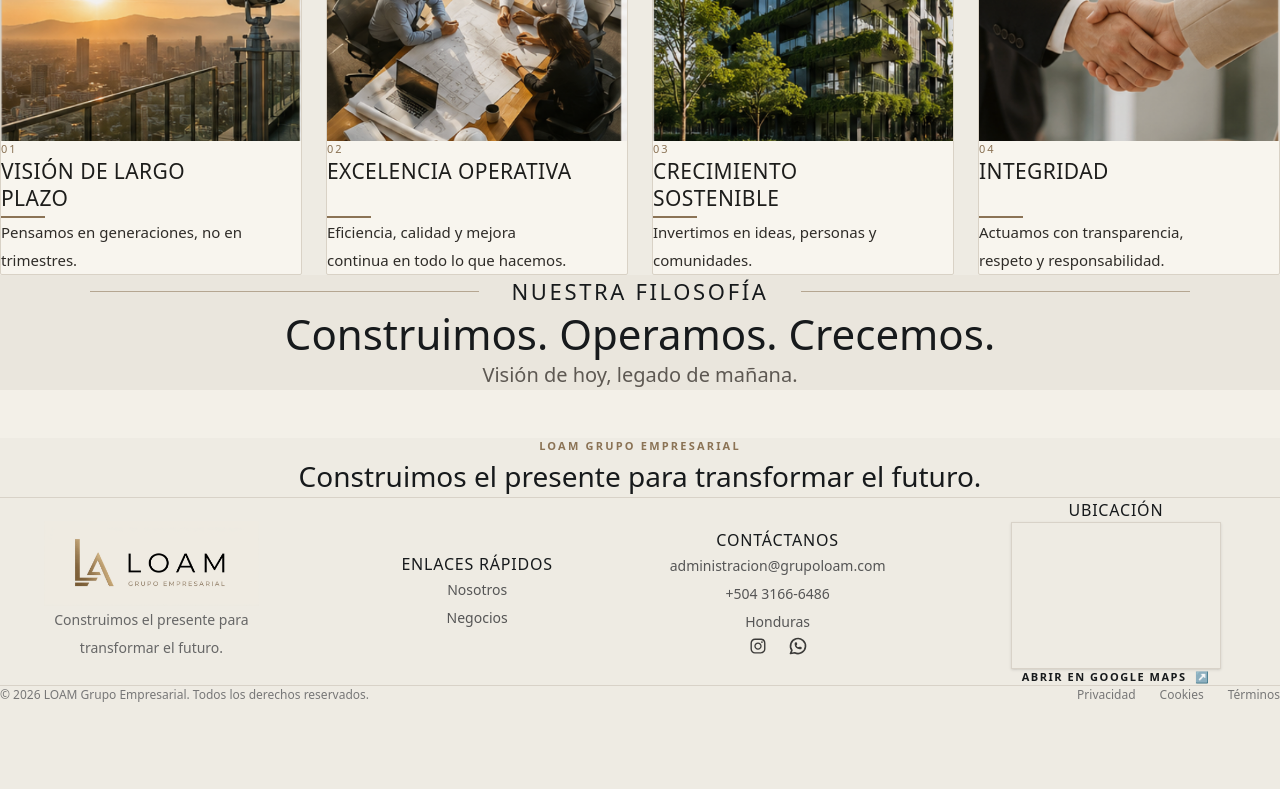
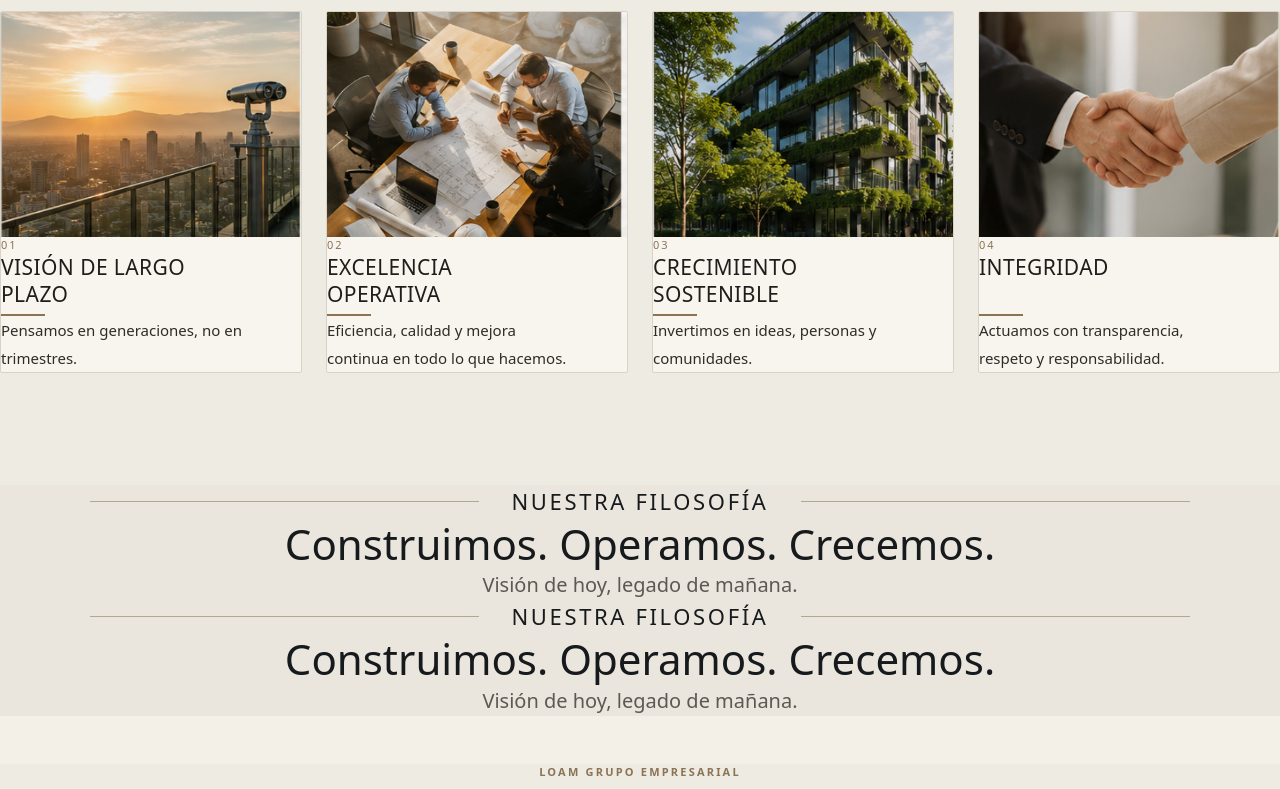
Before and after one commit to Grupo-Loam/grupo-loam, a Next.js app: page /nosotros in a window 1280 px wide. Shown: the part 839-1628 px from the top of the page. Before the commit the page ends 1543 px from the top, so only its background shows below. Built offline with nearby package versions, Linux system fonts and the light colour scheme; grey boxes are pictures that could not be loaded.

Commit message:
Corrigiendo Pagina Nosotros

```diff
--- a/src/app/nosotros/page.tsx
+++ b/src/app/nosotros/page.tsx
@@ -120,7 +120,6 @@ export default function NosotrosPage() {
 ======================================== */}
 <section className="flex w-full justify-center bg-[var(--bg-primary)]">
   <div className="flex w-full max-w-[1380px] flex-col items-center px-6 py-20 text-center sm:px-8 md:py-24 lg:px-10 lg:py-28">
-
     {/* TÍTULO */}
     <div className="flex w-full max-w-[1100px] items-center justify-center gap-5 sm:gap-8">
       <div className="h-px flex-1 bg-[var(--color-bronce)]/55" />
@@ -132,8 +131,11 @@ export default function NosotrosPage() {
       <div className="h-px flex-1 bg-[var(--color-bronce)]/55" />
     </div>
 
+    {/* ESPACIO ENTRE VALORES Y CARDS */}
+    <div className="h-16 md:h-20 lg:h-24" />
+
     {/* CARDS */}
-    <div className="mt-24 grid w-full gap-6 sm:grid-cols-2 lg:grid-cols-4">
+    <div className="grid w-full gap-6 sm:grid-cols-2 lg:grid-cols-4">
       {values.map((value, index) => (
         <article
           key={value.title}
@@ -171,9 +173,21 @@ export default function NosotrosPage() {
               0{index + 1}
             </span>
 
-            {/* ALTURA FIJA PARA ALINEAR LOS TÍTULOS */}
-            <div className="mt-5 flex min-h-[58px] items-start">
-              <h3 className="max-w-[250px] font-[var(--font-cinzel)] text-[20px] font-medium uppercase leading-[1.3] tracking-[0.02em] text-[#1D1D1B] sm:text-[21px]">
+            {/* BLOQUE FIJO PARA ALINEAR TODOS LOS TÍTULOS */}
+            <div className="mt-5 flex min-h-[60px] items-start">
+              <h3
+                className="
+                  max-w-[205px]
+                  font-[var(--font-cinzel)]
+                  text-[20px]
+                  font-medium
+                  uppercase
+                  leading-[1.3]
+                  tracking-[0.02em]
+                  text-[#1D1D1B]
+                  sm:text-[21px]
+                "
+              >
                 {value.title}
               </h3>
             </div>
@@ -187,6 +201,34 @@ export default function NosotrosPage() {
         </article>
       ))}
     </div>
+
+    {/* ESPACIO ENTRE CARDS Y FILOSOFÍA */}
+    <div className="h-20 md:h-24 lg:h-28" />
+  </div>
+</section>
+
+{/* ========================================
+    FILOSOFÍA
+======================================== */}
+<section className="flex w-full justify-center bg-[#EAE6DD]">
+  <div className="flex w-full max-w-[1100px] flex-col items-center px-6 py-20 text-center sm:px-8 md:py-24 lg:px-10 lg:py-28">
+    <div className="flex w-full items-center justify-center gap-5 sm:gap-8">
+      <div className="h-px flex-1 bg-[var(--color-bronce)]/55" />
+
+      <h2 className="shrink-0 font-[var(--font-cinzel)] text-[18px] font-medium uppercase tracking-[0.12em] text-[var(--color-carbon)] sm:text-[22px]">
+        Nuestra filosofía
+      </h2>
+
+      <div className="h-px flex-1 bg-[var(--color-bronce)]/55" />
+    </div>
+
+    <h3 className="mt-20 max-w-[850px] text-center font-[var(--font-cinzel)] text-[30px] leading-tight text-[var(--color-carbon)] sm:text-[38px] md:text-[42px]">
+      Construimos. Operamos. Crecemos.
+    </h3>
+
+    <p className="mt-16 max-w-[700px] text-center font-[var(--font-cinzel)] text-[17px] text-[#5D5852] sm:text-[20px]">
+      Visión de hoy, legado de mañana.
+    </p>
   </div>
 </section>
 
```
